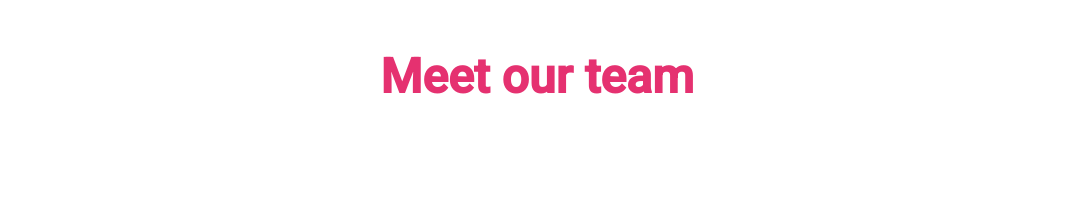
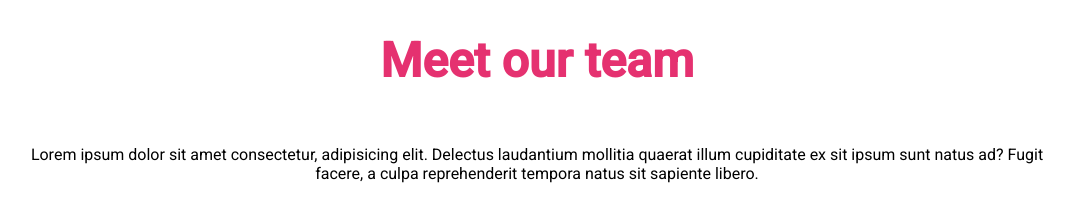
Before and after one commit to lucamincuzzi/html-css-float-cards, a plain HTML site: page index.html in a window 1280 px wide. Shown: the whole page, without its empty margins (103-1177 px from the left). Drawn offline with Linux system fonts and the light colour scheme.

Commit message:
add: p in main

```diff
--- a/css/style.css
+++ b/css/style.css
@@ -20,8 +20,14 @@ body {
 }
 
 h1 {
-    margin-top: 3rem;
+    margin-top: 2rem;
     font-size: 3rem;
     text-align: center;
     color: hsl(339deg 77.59% 54.51%);
 }
+
+p {
+    margin-top: 3.5rem;
+    text-align: center;
+    font-weight: 400;
+}
--- a/index.html
+++ b/index.html
@@ -18,6 +18,7 @@
         <!-- /Header -->
 
         <!-- Main -->
+        <p>Lorem ipsum dolor sit amet consectetur, adipisicing elit. Delectus laudantium mollitia quaerat illum cupiditate ex sit ipsum sunt natus ad? Fugit facere, a culpa reprehenderit tempora natus sit sapiente libero.</p>
         <!-- /Main -->
     </div>
 </body>
```
